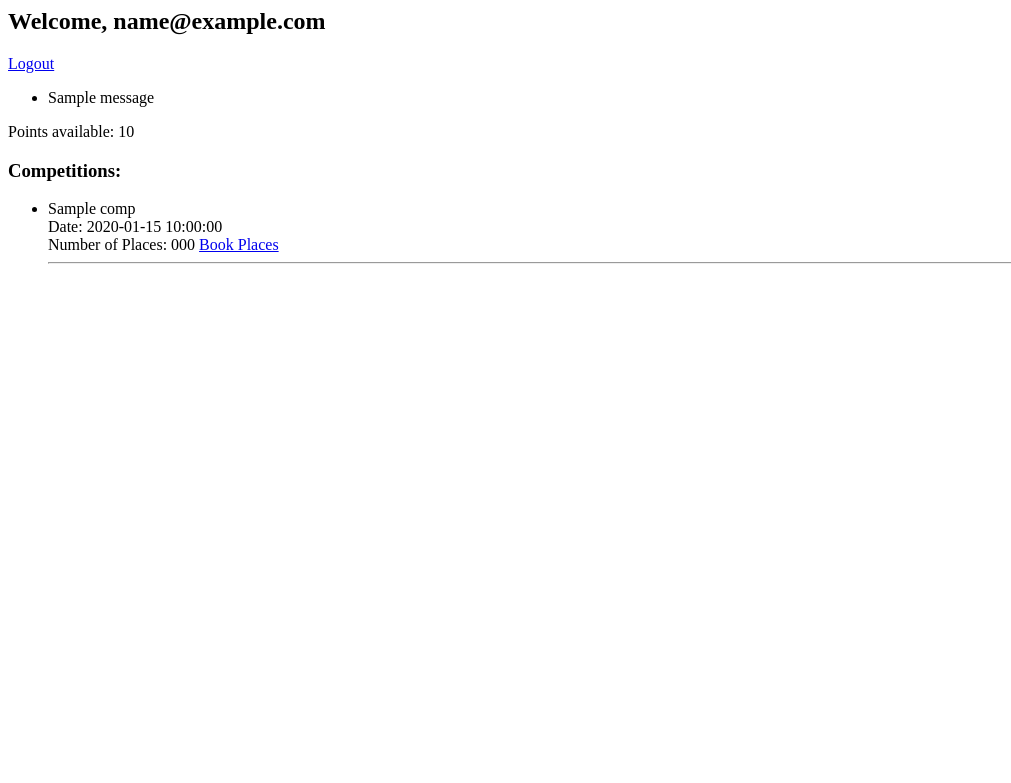
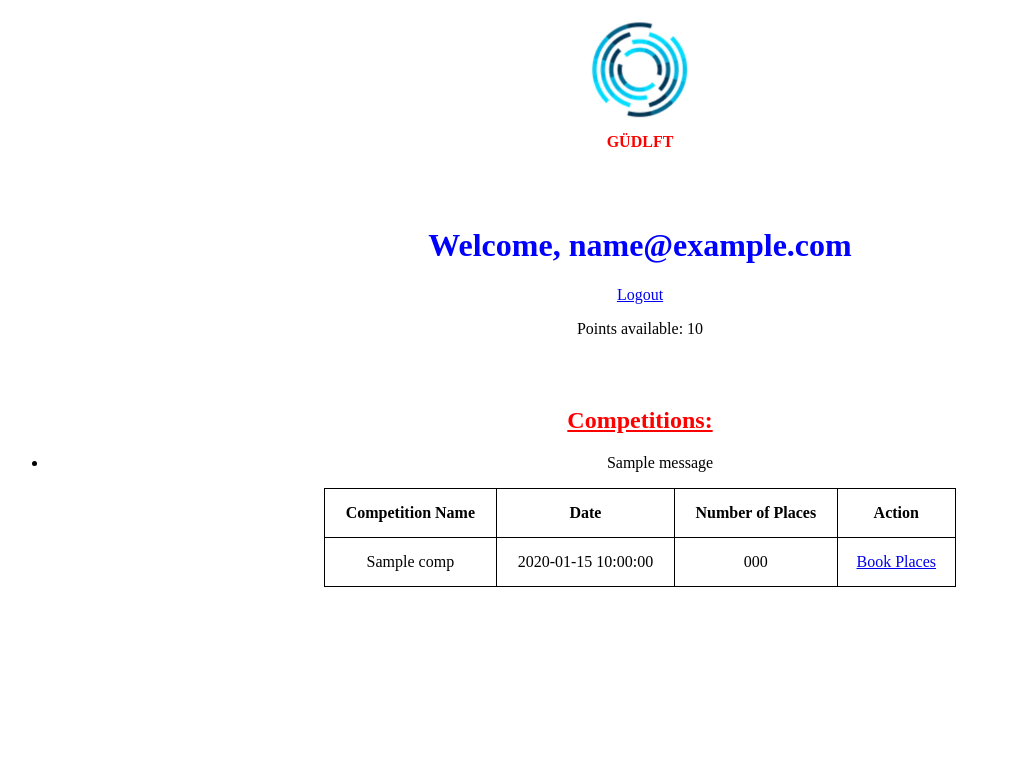
Before and after one commit to waleedos/2023_P11_Ameliorer-app-Web_Python-par-des-tests-et-du-d-bogage_GUDLFT, a Flask app: template templates/welcome.html in a window 1280 px wide. Shown: the top 783 px of the page, without its empty margins (0-1011 px from the left). Run offline with Flask 3, Linux system fonts and the light colour scheme; the template is opened without the code that fills it: most values are stand-ins (such as "Sample title", 1, 10 or a date in 2020); one stand-in notice (Sample message) is shown.

Commit message:
Amélioration des 3 pages html en ajoutant 2 fichier .css + le logos + favicon

```diff
--- /dev/null
+++ b/static/styles.css
@@ -0,0 +1,50 @@
+/* styles.css */
+
+h1 {
+    text-align: center;
+    margin-top: 6%;
+    color: blue;
+}
+
+h2 {
+    color: red;
+    padding-top: 50px;
+    text-decoration: underline;
+}
+
+table {
+    margin: auto;
+    border-collapse: collapse;
+    width: 50%;
+}
+
+th, td {
+    border: 1px solid black;
+    padding: 15px;
+    text-align: center;
+}
+
+.center-text {
+    text-align: center;
+}
+
+.center-block {
+    margin: auto;
+    text-align: center;
+}
+
+.logo-container {
+	text-align: center;
+	margin-top: 20px; /* Ajustez cette valeur selon vos besoins */
+}
+
+.site-logo {
+	max-width: 100px;  /* Ajustez cette valeur selon vos besoins */
+	height: auto;
+}
+
+.company-name {
+	color: red;
+	font-weight: bold;
+	margin-top: 10px; /* ajustez l'espacement au besoin */
+}
--- a/templates/welcome.html
+++ b/templates/welcome.html
@@ -1,36 +1,60 @@
+<!DOCTYPE html>
 <html lang="en">
 <head>
     <meta charset="UTF-8">
     <meta name="viewport" content="width=device-width, initial-scale=1.0">
     <title>Summary | GUDLFT Registration</title>
+    <link rel="stylesheet" href="{{ url_for('static', filename='styles.css') }}">
 </head>
 <body>
-        <h2>Welcome, {{club['email']}} </h2><a href="{{url_for('logout')}}">Logout</a>
+    <div class="logo-container">
+        <img src="/static/logo.png" alt="Logo du site" class="site-logo">
+        <p class="company-name">GÜDLFT</p>
+    </div>
+    <h1 class="center-text">Welcome, {{ club['email'] }}</h1>
+    <div class="center-text">
+        <a href="{{ url_for('logout') }}">Logout</a>
+    </div>
 
-    {% with messages = get_flashed_messages()%}
+    <div class="center-text">
+        <p>Points available: {{ club['points'] }}</p>
+    </div>
+
+    <h2 class="center-text">Competitions:</h2>
+
+    {% with messages = get_flashed_messages() %}
     {% if messages %}
-        <ul>
-       {% for message in messages %}
-            <li>{{message}}</li>
-        {% endfor %}
-       </ul>
-    {% endif%}
-    Points available: {{club['points']}}
-    <h3>Competitions:</h3>
-    <ul>
-        {% for comp in competitions%}
-        <li>
-            {{comp['name']}}<br />
-            Date: {{comp['date']}}</br>
-            Number of Places: {{comp['numberOfPlaces']}}
-            {%if comp['numberOfPlaces']|int >0%}
-            <a href="{{ url_for('book',competition=comp['name'],club=club['name']) }}">Book Places</a>
-            {%endif%}
-        </li>
-        <hr />
+    <ul class="center-text">
+        {% for message in messages %}
+        <li>{{ message }}</li>
         {% endfor %}
     </ul>
-    {%endwith%}
+    {% endif %}
+    {% endwith %}
 
+    <table class="center-block">
+        <thead>
+            <tr>
+                <th>Competition Name</th>
+                <th>Date</th>
+                <th>Number of Places</th>
+                <th>Action</th>
+            </tr>
+        </thead>
+        <tbody>
+            {% for comp in competitions %}
+            <tr>
+                <td>{{ comp['name'] }}</td>
+                <td>{{ comp['date'] }}</td>
+                <td>{{ comp['numberOfPlaces'] }}</td>
+                <td>
+                    {% if comp['numberOfPlaces']|int > 0 %}
+                    <a href="{{ url_for('book', competition=comp['name'], club=club['name']) }}">Book Places</a>
+                    {% endif %}
+                </td>
+            </tr>
+            {% endfor %}
+        </tbody>
+    </table>
 </body>
 </html>
```
Also changed, not shown: static/booking.css (added, +67 -0 lines), static/index.css (added, +41 -0 lines), templates/booking.html (+52 -9 lines), templates/index.html (+8 -1 lines), static/favicon.ico (added), static/logo.png (added), 1 other file.
